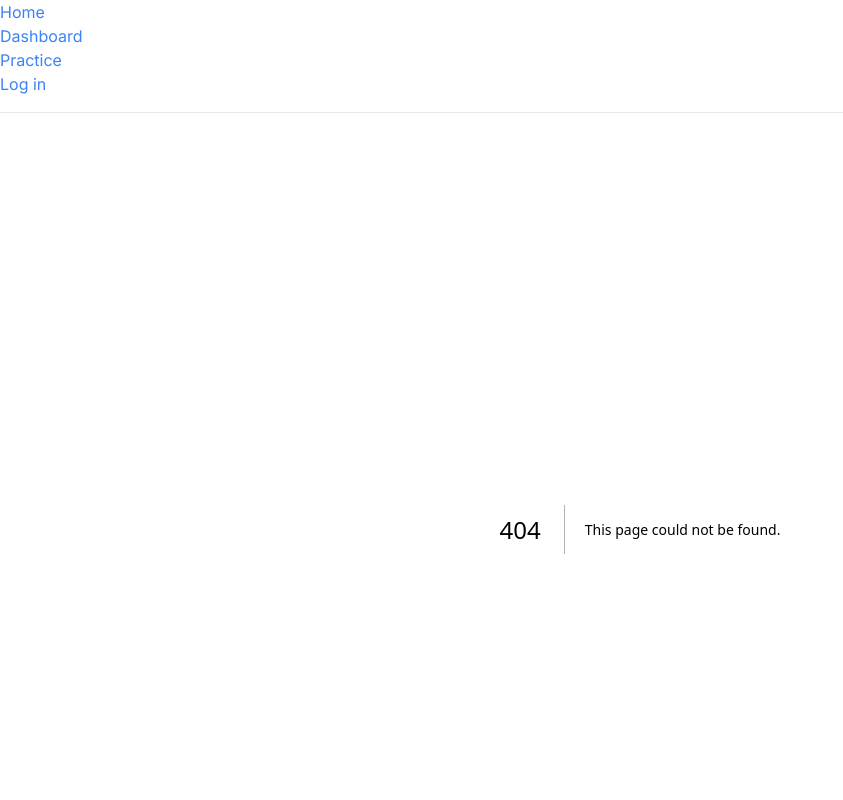
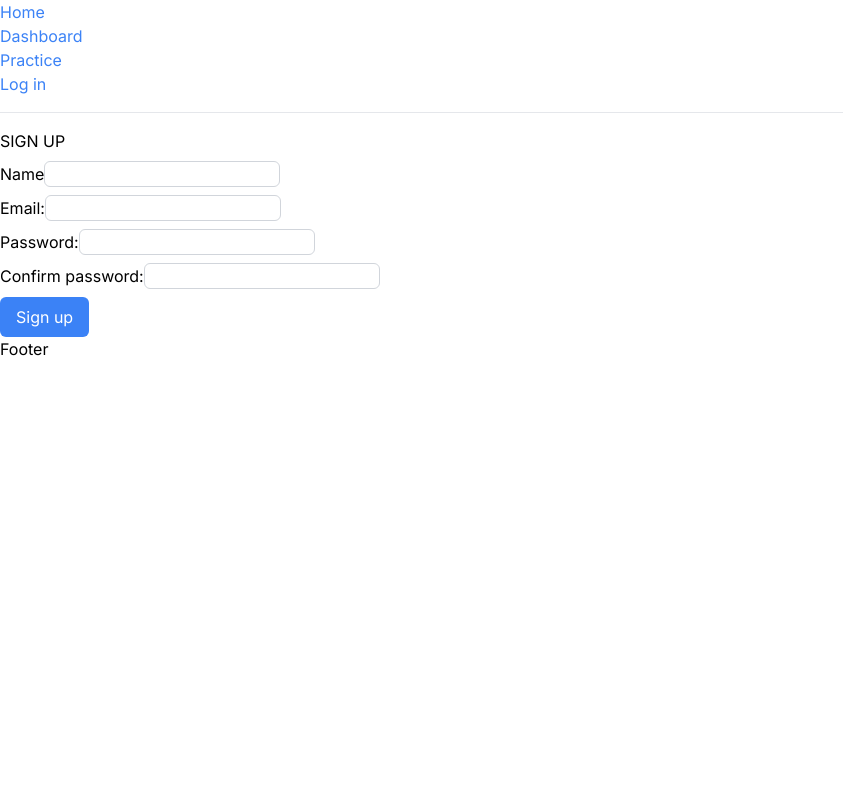
Before and after one commit to stanford-oval/noora, a Next.js app: page /signup in a window 1280 px wide. Before the commit this address had no page. Shown: the top 800 px of the page, without its empty margins (0-843 px from the left). Built offline with nearby package versions, Linux system fonts and the light colour scheme.

Commit message:
sign up page added

```diff
--- a/src/app/login/page.tsx
+++ b/src/app/(auth)/login/page.tsx
@@ -1,8 +1,10 @@
-import { login } from '../../utils/supabase/actions'
+import Link from 'next/link'
+import { login } from '../../../utils/supabase/actions'
 
 export default function Login() {
   return (
     <form className="vertical space-y-2">
+      <h1>LOG IN</h1>
       <div>
         <label htmlFor="email">Email:</label>
         <input id="email" name="email" type="email" required />
@@ -14,6 +16,9 @@ export default function Login() {
       <div>
         <button formAction={login}>Log in</button>
       </div>
+      <div>
+        Don't have an account? Sign up <Link href="/signup">here</Link>
+      </div>
     </form>
   )
 }
--- /dev/null
+++ b/src/app/(auth)/signup/page.tsx
@@ -0,0 +1,30 @@
+import { signup } from "@/utils/supabase/actions";
+
+function SignUp() {
+  return <div>
+    <form className="vertical space-y-2">
+      <h1>SIGN UP</h1>
+      <div>
+        <label htmlFor="name">Name</label>
+        <input id="name" name="name" type="text" required />
+      </div>
+      <div>
+        <label htmlFor="email">Email:</label>
+        <input id="email" name="email" type="email" required />
+      </div>
+      <div>
+        <label htmlFor="password1">Password:</label>
+        <input id="password1" name="password" type="password" required />
+      </div>
+      <div>
+        <label htmlFor="password2">Confirm password:</label>
+        <input id="password2" name="password" type="password" required />
+      </div>
+      <div>
+        <button formAction={signup}>Sign up</button>
+      </div>
+    </form>
+  </div>;
+}
+
+export default SignUp;
--- a/src/app/globals.css
+++ b/src/app/globals.css
@@ -53,3 +53,7 @@ input {
 button {
   @apply bg-blue-500 text-white px-4 py-2 rounded-md;
 }
+
+a {
+  @apply text-blue-500;
+}
--- a/src/utils/supabase/protectRoute.ts
+++ b/src/utils/supabase/protectRoute.ts
@@ -5,8 +5,6 @@ import { createClient } from "./server";
 
 /**
  * Force user to login before accessing the route.
- * @param externalData supabase response data
- * @param externalError supabase response error
  */
 export default async function protectRoute() {
   const supabase = createClient();
```
Also changed, not shown: 1 other file (tests, documents, lock files or other folders).
